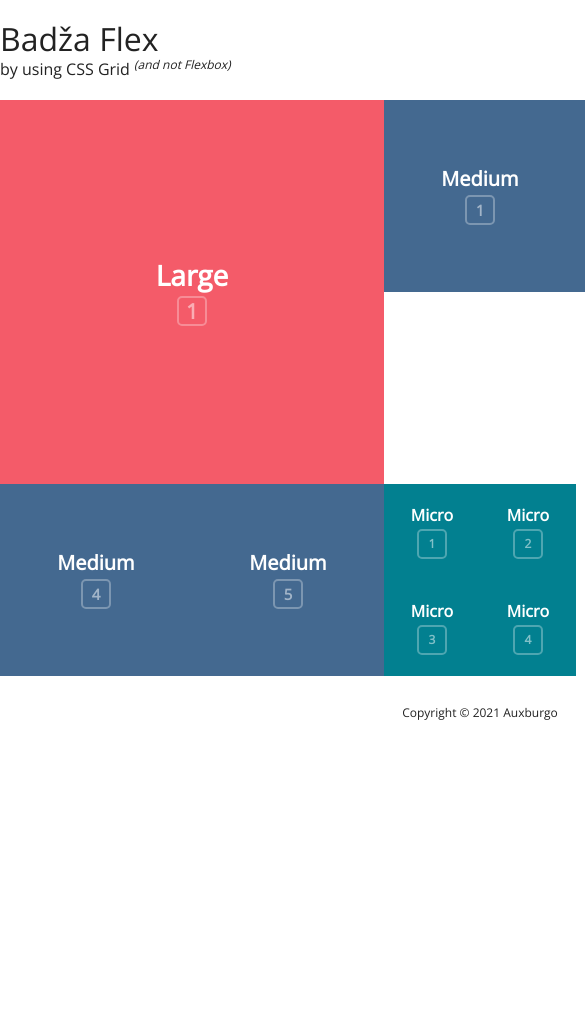
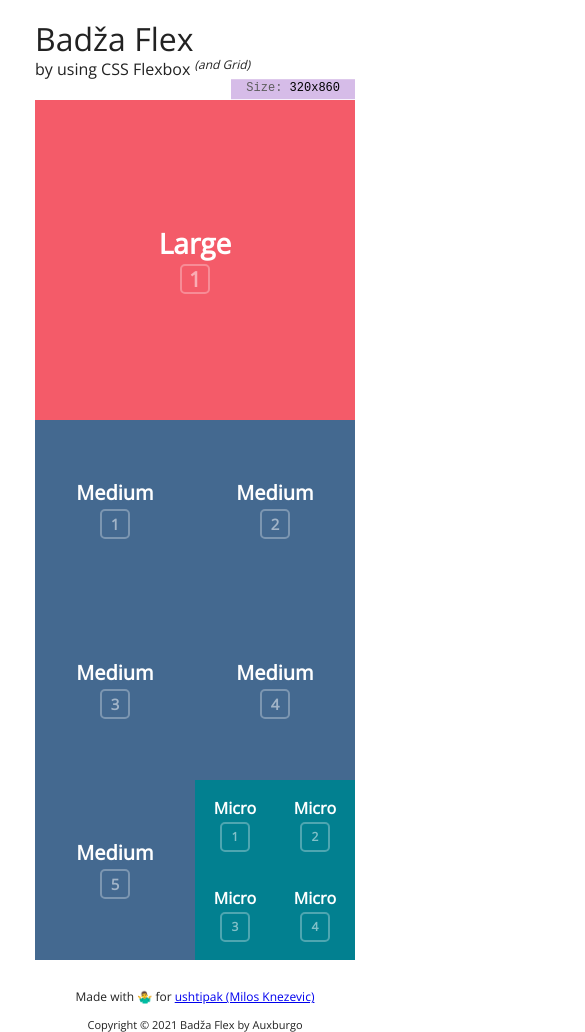
Before and after one commit to nemanjacosovic/badzaFlex, a website built with Parcel: page src/index.html in a window 390 px wide. Shown: the top 1032 px of the page, 585 px wide, since content can reach past the window. Before the commit the page ends 844 px from the top, so only its background shows below. Built offline with nearby package versions, Linux system fonts and the light colour scheme.

Commit message:
pre flight

```diff
--- a/src/css/main.css
+++ b/src/css/main.css
@@ -89,11 +89,6 @@ textarea {
 html,
 body {
 	font-family: 'Open Sans', sans-serif;
-}
-
-.page-container {
-	width: 960px;
-	margin: 0 auto;
 }
 
 main {
--- a/src/index.html
+++ b/src/index.html
@@ -22,10 +22,11 @@
 		<div class="page-container">
 			<header>
 				<h1>
-					Badža Flex<small>by using CSS Grid <i>(and not Flexbox)</i></small>
+					Badža Flex<small>by using CSS Flexbox <i>(and Grid)</i></small>
 				</h1>
 			</header>
 			<main>
+				<div class="viewport-size">Size: <span class="px-size"></span></div>
 				<div class="bflex">
 					<div class="bflex-item size-large">
 						<p>Large <small>1</small></p>
@@ -61,7 +62,12 @@
 					</div>
 				</div>
 			</main>
-			<footer>Copyright &copy; 2021 Auxburgo</footer>
+			<footer>
+				Made with <span title="No idea">🤷‍♂️</span> for
+				<a href="https://github.com/ushtipak" title="ushtipak (Milos Knezevic)">ushtipak (Milos Knezevic)</a>
+				<div class="copyright">Copyright &copy; 2021 Badža Flex by Auxburgo</div>
+			</footer>
 		</div>
+		<script src="./js/main.js"></script>
 	</body>
 </html>
--- a/src/js/main.js
+++ b/src/js/main.js
@@ -0,0 +1,15 @@
+const bflexGrid = document.querySelector('.bflex');
+const pxSize = document.querySelector('.px-size');
+
+function getSize() {
+	const bflexGridWidth = bflexGrid.offsetWidth;
+	const bflexGridHeight = bflexGrid.offsetHeight;
+
+	pxSize.innerText = `${bflexGridWidth}x${bflexGridHeight}`;
+}
+
+getSize();
+
+window.addEventListener('resize', function () {
+	getSize();
+});
--- a/src/style-bflex.css
+++ b/src/style-bflex.css
@@ -1,9 +1,13 @@
 /* Using simple CSS instead of SCSS or SASS */
+.page-container {
+	width: 960px;
+	margin: 0 auto;
+}
+
 .bflex {
 	width: 100%;
-	flex-wrap: wrap;
-	display: inline-flex;
-	align-content: flex-start;
+	display: grid;
+	grid-template-columns: 1fr 1fr 1fr 1fr 1fr;
 }
 
 .bflex-item {
@@ -14,25 +18,21 @@
 	vertical-align: middle;
 }
 
-.bflex-item.size-large {
+.size-large {
 	height: 384px;
 	flex-basis: 384px;
 	background: #f45b69;
+	grid-row: 1/3;
+	grid-column: 1/3;
 }
 
-.bflex-item.breakaway {
-	flex: 3;
-	flex-wrap: wrap;
-	align-content: flex-start;
-}
-
-.bflex-item.size-medium {
+.size-medium {
 	height: 192px;
 	flex-basis: 192px;
 	background: #446990;
 }
 
-.bflex-item.size-mini {
+.size-mini {
 	display: flex;
 	flex-wrap: wrap;
 	height: 192px;
@@ -40,14 +40,58 @@
 	background: #deb841;
 }
 
-.bflex-item.size-micro {
+.size-micro {
 	height: 96px;
 	flex-basis: 96px;
 	background: #028090;
 }
 
-@media only screen and (min-width: 768px) {
-	.bflex-item.breakaway {
+@media only screen and (max-width: 1024px) {
+	.page-container {
+		width: 768px;
+		margin: 0 auto;
+	}
+
+	.bflex {
+		grid-template-columns: 1fr 1fr 1fr 1fr;
+	}
+}
+
+@media only screen and (max-width: 768px) {
+	.page-container {
+		width: 480px;
+		margin: 0 auto;
+	}
+
+	.bflex {
+		grid-template-columns: 1fr 1fr;
+	}
+
+	.size-micro {
+		flex-basis: 50%;
+	}
+}
+
+@media only screen and (max-width: 480px) {
+	.page-container {
+		width: 320px;
+		margin: 0 auto;
+	}
+
+	.bflex {
+		grid-template-columns: 1fr 1fr;
+	}
+
+	.size-large {
+		height: 320px;
+	}
+	.size-medium,
+	.size-mini {
+		height: 180px;
+	}
+	.size-micro {
+		height: 90px;
+		flex-basis: 50%;
 	}
 }
 
@@ -56,14 +100,35 @@ header h1 {
 	font-weight: normal;
 }
 
-header h1 small {
+header small {
 	font-size: 50%;
 	display: block;
 }
 
-header h1 small i {
+header i {
 	font-size: 75%;
 	vertical-align: super;
+}
+
+main {
+	position: relative;
+}
+
+.viewport-size {
+	top: 0;
+	right: 0;
+	color: #5d5d5d;
+	display: block;
+	font-size: 12px;
+	font-family: monospace;
+	position: absolute;
+	background: #d6bce8;
+	padding: 3px 15px;
+	transform: translateY(calc(-100% - 1px));
+}
+
+.px-size {
+	color: #000;
 }
 
 p {
@@ -99,3 +164,8 @@ footer {
 	margin-top: 30px;
 	text-align: center;
 }
+
+.copyright {
+	font-size: 11px;
+	margin-top: 15px;
+}
```
Also changed, not shown: 1 other file.
